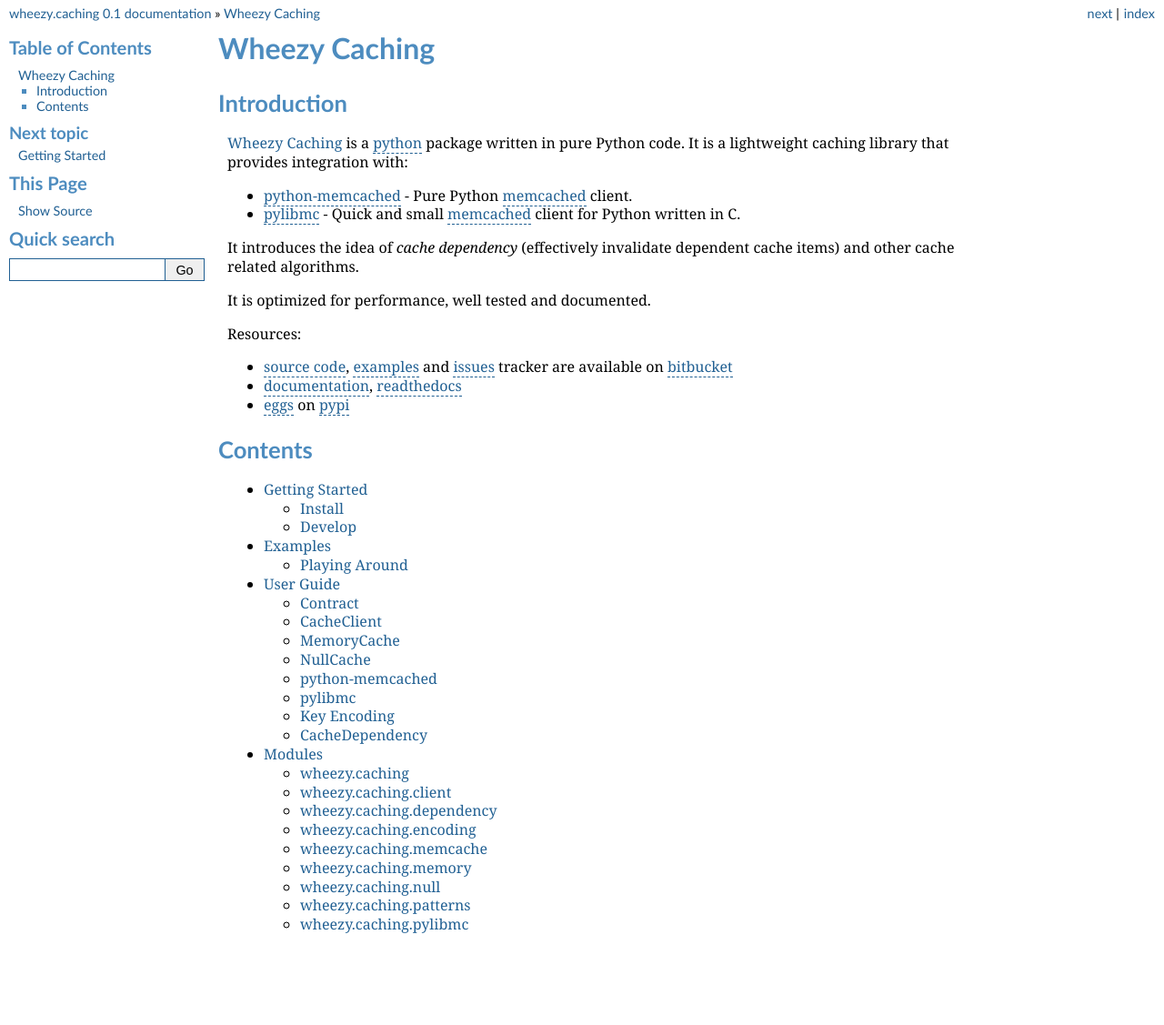
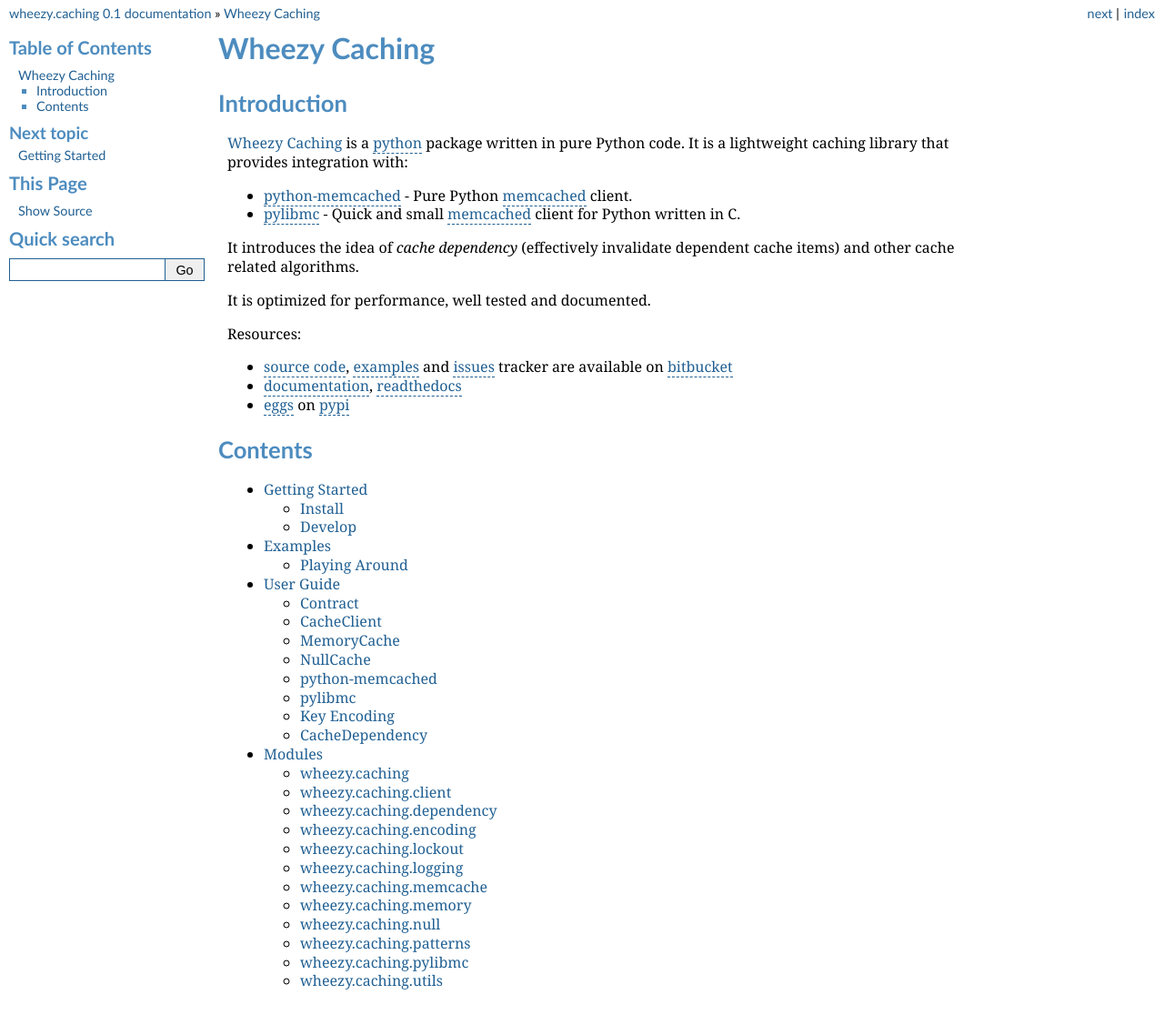
Before and after one commit to akornatskyy/wheezy.caching, a Sphinx documentation site: the page built from doc/index.rst, in a window 1280 px wide. Shown: the top 1127 px of the page at 91% size. Built offline with Sphinx 7.4.7, drawn with Linux system fonts in a browser that asks for light colours.

Commit message:
Updated doc modules.

```diff
--- a/doc/modules.rst
+++ b/doc/modules.rst
@@ -23,6 +23,18 @@
 -----------------------
 
 .. automodule:: wheezy.caching.encoding
+   :members:
+
+wheezy.caching.lockout
+----------------------
+
+.. automodule:: wheezy.caching.lockout
+   :members:
+
+wheezy.caching.logging
+----------------------
+
+.. automodule:: wheezy.caching.logging
    :members:
 
 wheezy.caching.memcache
@@ -54,3 +66,9 @@
 
 .. automodule:: wheezy.caching.pylibmc
    :members:
+
+wheezy.caching.utils
+--------------------
+
+.. automodule:: wheezy.caching.utils
+   :members:
```
